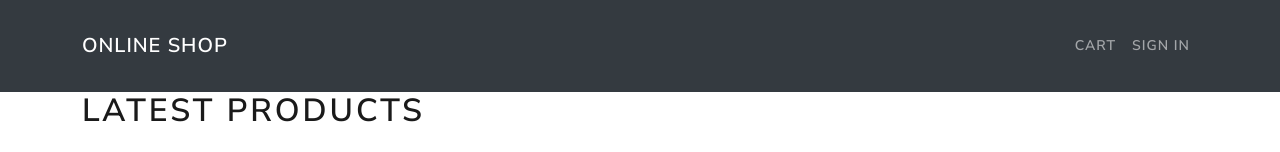
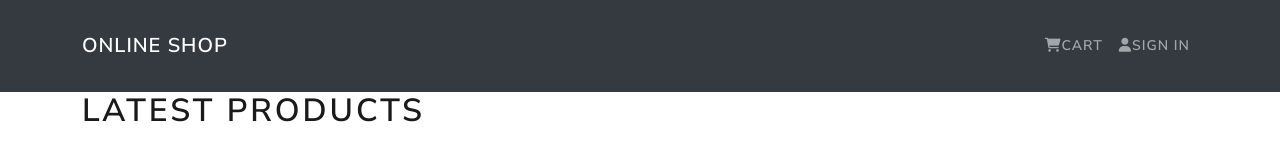
Before and after one commit to sk00l/minproj2, a React (Create React App) app in the folder frontend/: page / in a window 1280 px wide. Shown: the top 152 px of the page. Built offline with nearby package versions, Linux system fonts and the light colour scheme.

Commit message:
cdn icons

```diff
--- a/frontend/public/index.html
+++ b/frontend/public/index.html
@@ -8,6 +8,13 @@
     <meta name="description" content="Welcome to Online Shop" />
     <link rel="apple-touch-icon" href="%PUBLIC_URL%/logo192.png" />
     <link rel="manifest" href="%PUBLIC_URL%/manifest.json" />
+    <link
+      rel="stylesheet"
+      href="https://cdnjs.cloudflare.com/ajax/libs/font-awesome/6.2.1/css/all.min.css"
+      integrity="sha512-MV7K8+y+gLIBoVD59lQIYicR65iaqukzvf/nwasF0nqhPay5w/9lJmVM2hMDcnK1OnMGCdVK+iQrJ7lzPJQd1w=="
+      crossorigin="anonymous"
+      referrerpolicy="no-referrer"
+    />
     <title>Online Shop</title>
   </head>
   <body>
--- a/frontend/src/components/Header.js
+++ b/frontend/src/components/Header.js
@@ -10,8 +10,8 @@ const Header = () => {
                 <Navbar.Toggle aria-controls="basic-navbar-nav" />
                 <Navbar.Collapse id="basic-navbar-nav">
                     <Nav className="ms-auto">
-                        <Nav.Link href="/cart">Cart</Nav.Link>
-                        <Nav.Link href="/login">Sign In</Nav.Link>
+                        <Nav.Link href="/cart"><i className='fas fa-shopping-cart'></i>Cart</Nav.Link>
+                        <Nav.Link href="/login"><i className='fas fa-user'></i>Sign In</Nav.Link>
                     </Nav>
                 </Navbar.Collapse>
             </Container>
```
